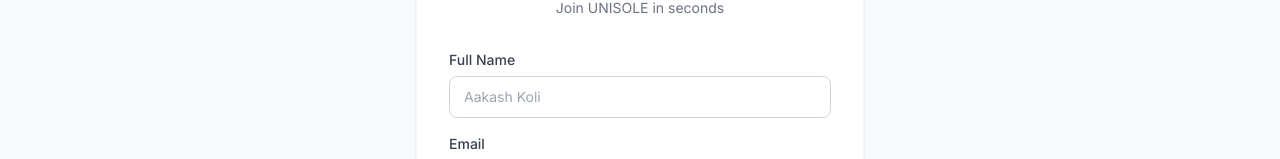
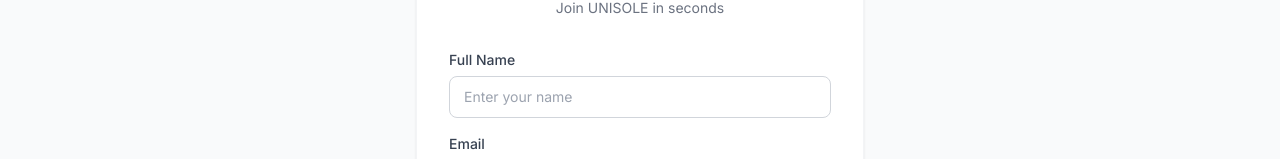
Before and after one commit to aakashkoli330-cloud/UNISOLE, a React (Vite) app in the folder react-frontend/: page /register in a window 1280 px wide. Shown: the part 270-429 px from the top of the page. Built offline with nearby package versions, Linux system fonts and the light colour scheme; no server answers.

Commit message:
Fix register full-name placeholder to 'Enter your name'

```diff
--- a/react-frontend/src/pages/Register.jsx
+++ b/react-frontend/src/pages/Register.jsx
@@ -61,7 +61,7 @@
           <form onSubmit={handleSubmit} className="mt-8 space-y-4">
             <Input
               label="Full Name"
-              placeholder="Aakash Koli"
+              placeholder="Enter your name"
               value={form.name}
               onChange={(e) => setField("name", e.target.value)}
               error={errors.name}
```
